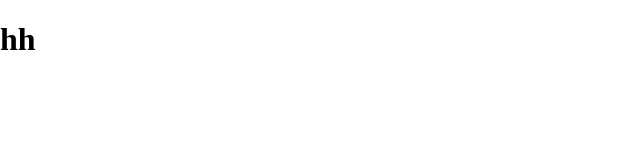
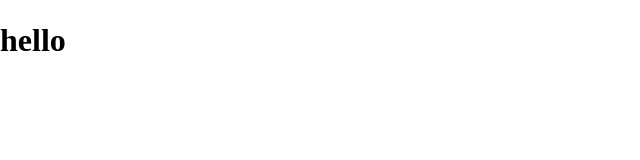
Before and after one commit to aynazheydariafshar/ecommerce-pet-shop, a React (Create React App) app in the folder ecommerce/: page / in a window 1280 px wide. Shown: the top 160 px of the page, without its empty margins (0-640 px from the left). Built offline with nearby package versions, Linux system fonts and the light colour scheme.

Commit message:
add iran sans font

```diff
--- a/ecommerce/src/App.js
+++ b/ecommerce/src/App.js
@@ -3,7 +3,7 @@ import './Assets/Styles/App.css';
 function App() {
   return (
     <div className="App">
-      <h1>hh</h1>
+      <h1>hello</h1>
     </div>
   );
 }
--- a/ecommerce/src/Assets/Styles/App.css
+++ b/ecommerce/src/Assets/Styles/App.css
@@ -1,7 +1,13 @@
+@font-face {
+  font-family: iranSans;
+  src: url('../Fonts/Iranian Sans.ttf');
+}
+
 body {
   margin: 0;
   padding: 0;
   -webkit-box-sizing: border-box;
   -moz-box-sizing: border-box;
   box-sizing: border-box;
+  font-family: 'iranSans';
 }
```
Also changed, not shown: ecommerce/src/Assets/Fonts/Iranian Sans.ttf (added).
